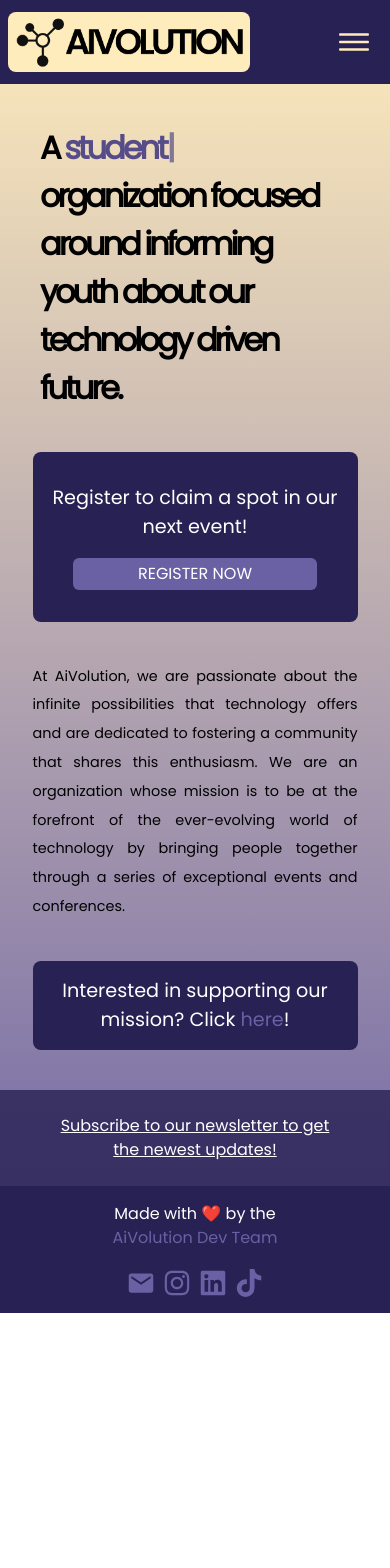
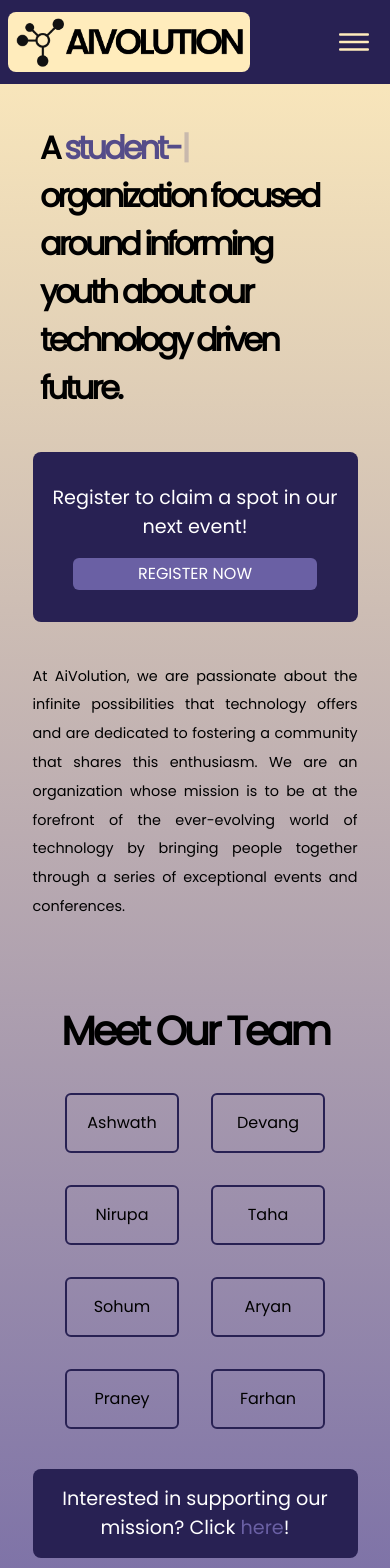
Before and after one commit to aivolution-gta/website, a Next.js app: page / in a window 390 px wide. Shown: the top 1568 px of the page. Before the commit the page ends 1313 px from the top, so only its background shows below. Built offline with nearby package versions, Linux system fonts and the light colour scheme.

Commit message:
Updated for mobile.

```diff
--- a/pages/index.tsx
+++ b/pages/index.tsx
@@ -202,7 +202,7 @@ export default function Home() {
             </div>
 
             {/* Team */}
-            <div className="mt-20 xs:hidden">
+            <div className="mt-20">
                 <div className="w-full ">
                     <Reveal>
                         <div className="flex justify-center place-center my-8">
@@ -211,7 +211,7 @@ export default function Home() {
                     </Reveal>
 
                     <Reveal>
-                        <div className="grid mx-auto w-2/3 sm:hidden xs:hidden grid-cols-2 gap-8">
+                        <div className="grid mx-auto w-2/3  grid-cols-2 gap-8">
                             {teamData.map((person, i) => (
                                 <div
                                     className="col-span-1 border-2 border-dark-purple rounded-md select-none transition-all ease-in-out hover:bg-dark-purple duration-300 hover:cursor-pointer hover:scale-105"
```
